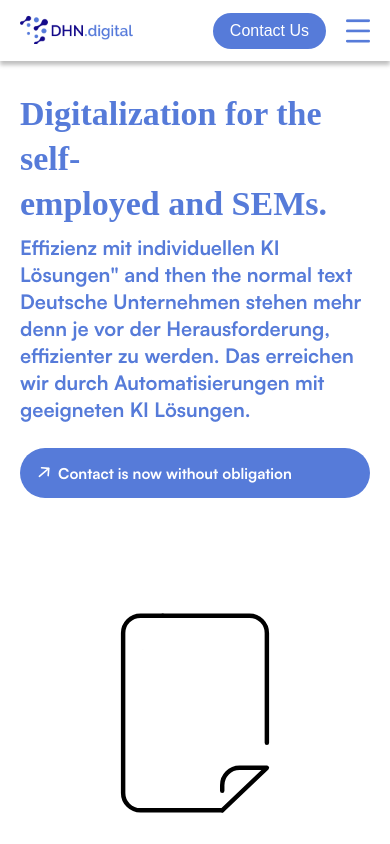
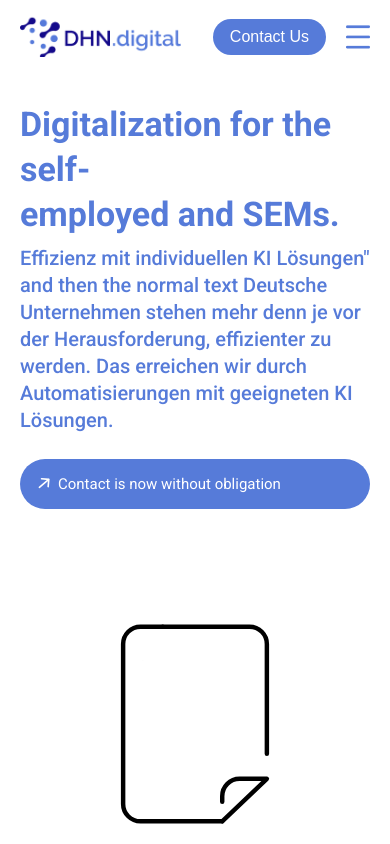
Before and after one commit to numanbaig/DHN-digital, a Next.js app: page / in a window 390 px wide. Shown: the top 844 px of the page. Built offline with nearby package versions, Linux system fonts and the light colour scheme.

Commit message:
fonts roboto

```diff
--- a/pages/_document.js
+++ b/pages/_document.js
@@ -4,7 +4,10 @@ export default function Document() {
   return (
     <Html lang="en">
       <Head >
-      <link rel="preconnect" href="https://fonts.cdnfonts.com/css/satoshi" />
+      {/* <link rel="preconnect" href="https://fonts.cdnfonts.com/css/satoshi" /> */}
+      <link rel="preconnect" href="https://fonts.googleapis.com" />
+<link rel="preconnect" href="https://fonts.gstatic.com" crossorigin />
+<link href="https://fonts.googleapis.com/css2?family=Roboto:ital,wght@0,100;0,300;0,400;0,500;0,700;0,900;1,100;1,300;1,400;1,500;1,700;1,900&display=swap" rel="stylesheet"></link>
         </Head>
       <body>
 
--- a/pages/index.js
+++ b/pages/index.js
@@ -41,15 +41,14 @@ export default function Home() {
 
 
   const [menuOpen, setMenuOpen] = useState(false)
-  console.log(menuOpen,"asdas")
+
   return (
     <>
-      <section class="header-section">
-
+      <section style={{ alignContent: 'center', height: '72px' }}>
         <div className="spacer">
           <header className="header flex" style={{ position: 'relative' }}>
             <div>
-              <Image src={logo} alt="Logo" className="logo" width={"170px"} height={80} />
+              <Image src={logo} alt="Logo" className="logo" width={170} height={48} />
             </div>
             <div className="header-btn-container">
               <button className="btn-secondary login-button">Log in</button>
--- a/styles/globals.css
+++ b/styles/globals.css
@@ -5,7 +5,7 @@
   margin: 0;
 }
 
-@font-face {
+/* @font-face {
   font-family: 'Satoshi-Bold';
   src: url('../public/Fonts/OTF/Satoshi-Black.otf') format('opentype');
 }
@@ -18,13 +18,13 @@
 @font-face {
   font-family: 'Satoshi-Light';
   src: url('../public/Fonts/OTF/Satoshi-Light.otf') format('opentype');
-}
+} */
 
 html,
 body {
   max-width: 100vw;
   overflow-x: hidden;
-  font-family: 'Satoshi', monospace !important;
+  font-family: 'Roboto', monospace !important;
   margin: 0px
 }
 
@@ -106,7 +106,7 @@ body {
   font-weight: 700;
   line-height: 64.8px;
   margin: 0px;
-  font-family: "Satoshi-Bold'";
+  font-family: "Roboto";
 
 }
 
@@ -123,7 +123,7 @@ body {
   font-weight: 400;
   line-height: 27px;
   margin: 0px;
-  font-family: "Satoshi-Light";
+  font-family: "Roboto";
 }
 .sab-paragraph-li{
   margin-left: 15px;
@@ -655,9 +655,8 @@ transition: background-color 0.3s ease, box-shadow 0.3s ease;
   height: 30%;
   box-shadow: 2px 20px 40px 0px #7077D833;
 }
-.header-section {
+.nav-bar {
   box-shadow: 0px 4px 4px 0px #00000040;
-
 }
 .left-arrow-mob{
   display: block;
@@ -710,8 +709,29 @@ transition: background-color 0.3s ease, box-shadow 0.3s ease;
   box-shadow: 0px 5.29px 10.57px 0px #12263740;
 
   }
-  .logo{
-    width: 113px;
-    height: 32px;
-  }
+  .logo {
+    width: 170px;
+    height: 48px;
 }
+
+@media (max-width: 1440px) {
+    .logo {
+        width: 170px;
+        height: 48px;
+    }
+}
+
+@media (max-width: 744px) {
+    .logo {
+        width: 161px;
+        height: 45px;
+    }
+}
+
+@media (max-width: 375px) {
+    .logo {
+        width: 113px;
+        height: 32px;
+    }
+}
+}
```
Also changed, not shown: 1 other file (tests, documents, lock files or other folders).
